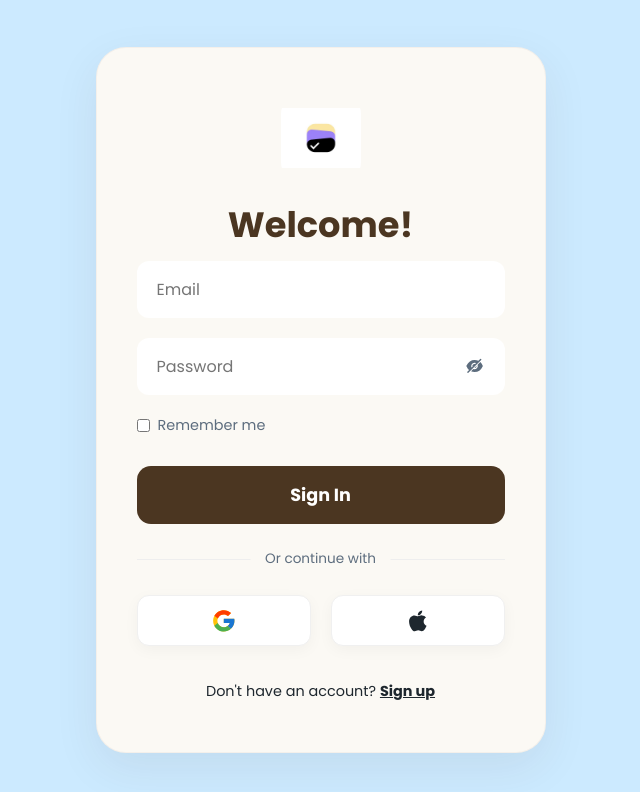
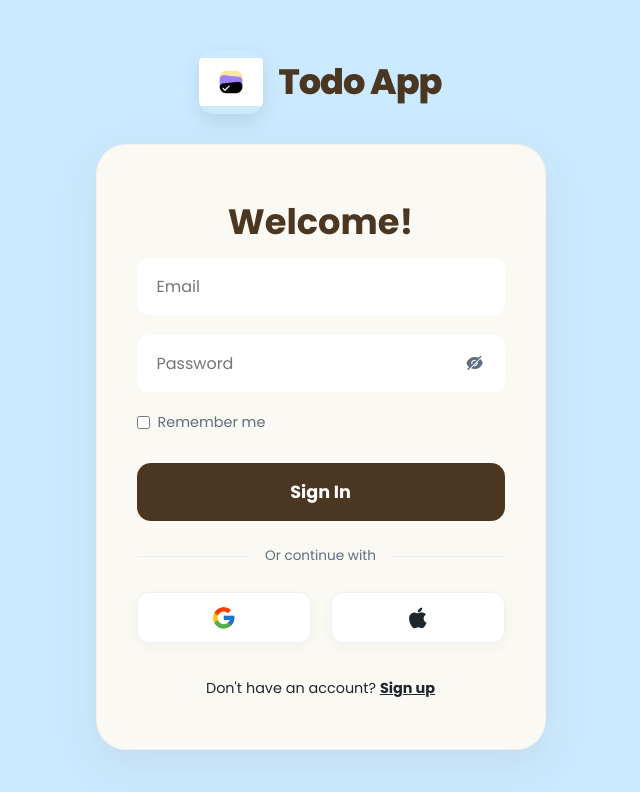
Before and after one commit to Asfand-raja/frontend-todoApp, a React (Create React App) app: page / in a window 1280 px wide. Shown: the top 792 px of the page, without its empty margins (312-952 px from the left). Built offline with nearby package versions, Linux system fonts and the light colour scheme.

Commit message:
Fix /login route and brand header

```diff
--- a/src/App.js
+++ b/src/App.js
@@ -18,6 +18,7 @@ function App() {
             <ToastContainer position="top-center" autoClose={3000} />
             <Routes>
               <Route path="/" element={<LoginPage />} />
+              <Route path="/login" element={<LoginPage />} />
               <Route path="/signup" element={<LoginPage isSignup={true} />} />
               <Route path="/dashboard" element={<DashboardPage />} />
               <Route path="/add-task" element={<AddTaskPage />} />
--- a/src/index.css
+++ b/src/index.css
@@ -32,10 +32,33 @@ body {
 /* ==================== LOGIN / SIGNUP / VERIFICATION ==================== */
 .login-screen {
   display: flex;
+  flex-direction: column;
   justify-content: center;
   align-items: center;
   min-height: 100vh;
   padding: 20px;
+}
+
+.brand-header {
+  display: flex;
+  align-items: center;
+  gap: 15px;
+  margin-bottom: 30px;
+}
+
+.brand-logo {
+  width: 64px;
+  height: 64px;
+  object-fit: contain;
+  border-radius: 14px;
+  box-shadow: 0 8px 20px rgba(0, 0, 0, 0.1);
+}
+
+.brand-name {
+  font-size: 2.2rem;
+  font-weight: 800;
+  color: var(--brown-dark);
+  letter-spacing: -1px;
 }
 
 .login-box {
--- a/src/pages/LoginPage.jsx
+++ b/src/pages/LoginPage.jsx
@@ -118,6 +118,11 @@ const LoginPage = ({ isSignup = false }) => {
 
     return (
       <div className="login-screen">
+        <div className="brand-header">
+          <img src={logo} alt="Todo App Logo" className="brand-logo" />
+          <span className="brand-name">Todo App</span>
+        </div>
+
         <div className="login-box">
           <h1 className="welcome-text">Verify Email</h1>
           <p className="description">Enter the 6-digit code sent to your email.</p>
@@ -155,16 +160,17 @@ const LoginPage = ({ isSignup = false }) => {
   // -------------------------
   return (
     <div className="login-screen">
+      <div className="brand-header">
+        <img src={logo} alt="Todo App Logo" className="brand-logo" />
+        <span className="brand-name">Todo App</span>
+      </div>
+
       <div className="login-box">
         {isSignup && (
           <div className="back-arrow" onClick={() => navigate('/')}>
             <BsArrowLeft />
           </div>
         )}
-
-        <div className="logo-container">
-          <img src={logo} alt="Todo App Logo" className="login-logo" />
-        </div>
 
         <h1 className="welcome-text">{isSignup ? 'Join Us!' : 'Welcome!'}</h1>
         {isSignup && <p className="description">Kick in! Leave procrastination behind.</p>}
```
